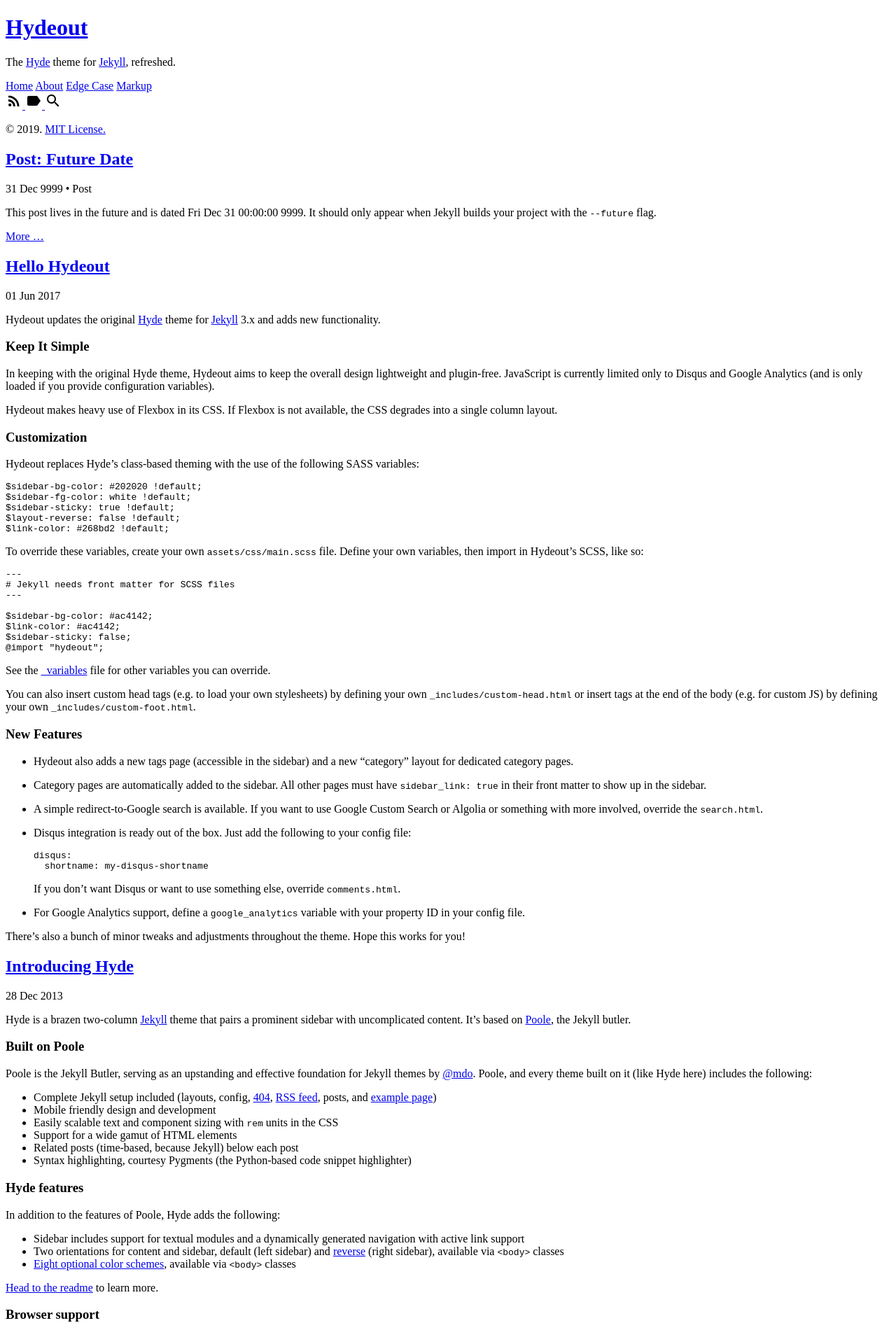
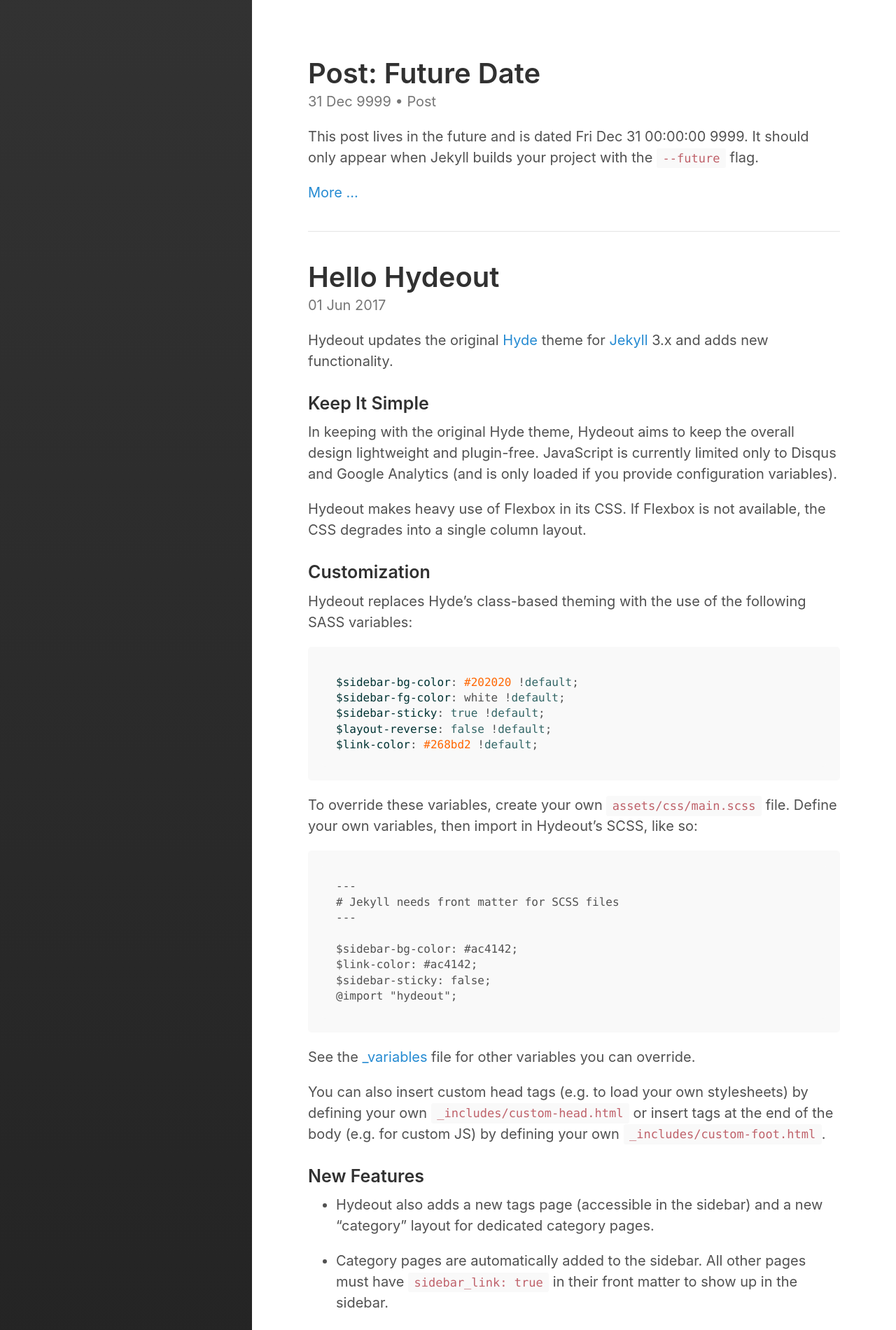
Before and after one commit to azhou4/azhou4.github.io, a Jekyll site: the page built from index.html, in a window 1280 px wide. Shown: the top 1900 px of the page at 70% size. Built offline with Jekyll 4.4.1, drawn with Linux system fonts in a browser that asks for light colours; the list of posts is cut into pages by our own code; some of the changed text lies outside the part shown.

Commit message:
stylesheet path

```diff
--- a/_includes/head.html
+++ b/_includes/head.html
@@ -17,7 +17,7 @@
   {% include google-analytics.html %}
 
   <!-- CSS -->
-  <link rel="stylesheet" href="{{ "/assets/css/main.scss" | relative_url }}" />
+  <link rel="stylesheet" href="{{ site.baseurl }}/assets/css/main.css" />
   {% include font-includes.html %}
 
   <!-- Icons -->
```
